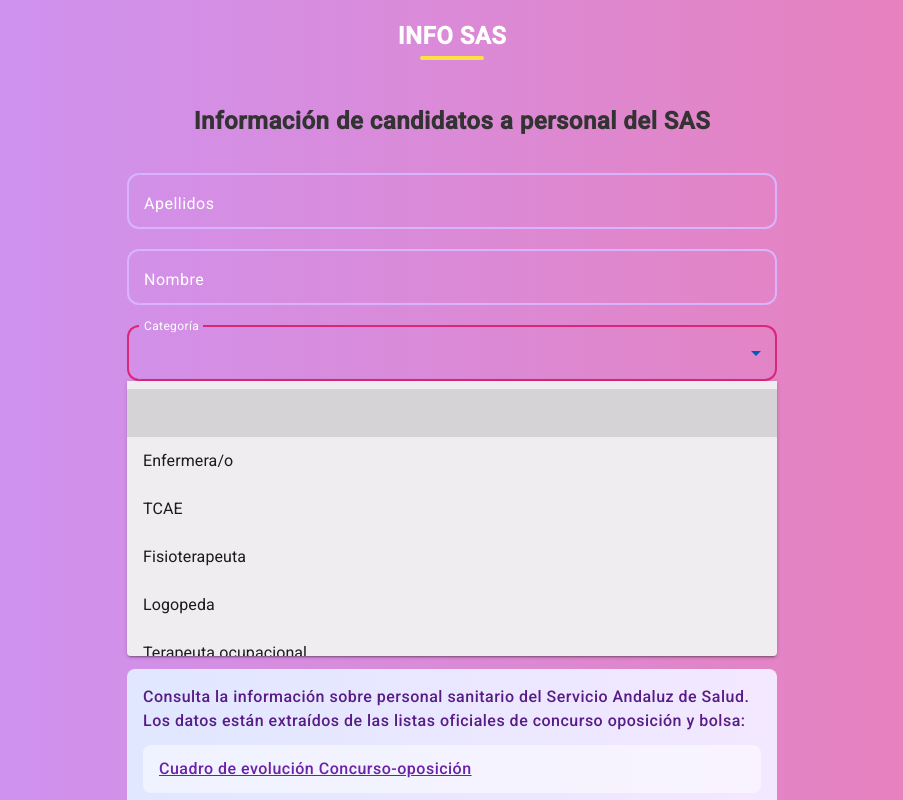
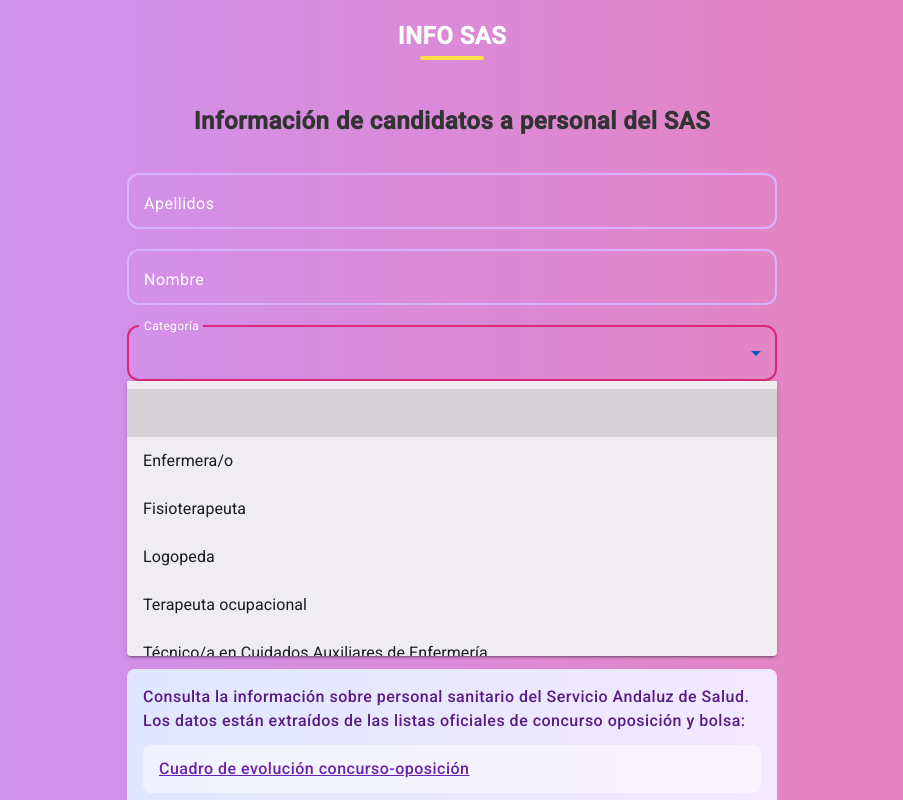
Before and after one commit to torresj/infosas-frontend, an Angular app: page / in a window 1280 px wide. Both pictures are taken after a click on the element 640 px from the left and 353 px from the top of the page. Shown: the top 800 px of the page, without its empty margins (188-1091 px from the left). Built offline with nearby package versions, Linux system fonts and the light colour scheme.

Commit message:
New types added

```diff
--- a/src/app/components/home/home.component.html
+++ b/src/app/components/home/home.component.html
@@ -17,10 +17,18 @@
       <mat-select formControlName="type" id="type" (selectionChange)="onInputChange()">
         <mat-option [value]=""></mat-option>
         <mat-option [value]="'NURSE'">Enfermera/o</mat-option>
-        <mat-option [value]="'TCAE'">TCAE</mat-option>
         <mat-option [value]="'FISIO'">Fisioterapeuta</mat-option>
         <mat-option [value]="'SPEECH_THERAPIST'">Logopeda</mat-option>
         <mat-option [value]="'OCCUPATIONAL_THERAPY'">Terapeuta ocupacional</mat-option>
+        <mat-option [value]="'TCAE'">Técnico/a en Cuidados Auxiliares de Enfermería</mat-option>
+        <mat-option [value]="'TEAP'">Técnico/a Especialista en Anatomía Patológica</mat-option>
+        <mat-option [value]="'TEDN'">Técnico/a Especialista Dietética y Nutrición</mat-option>
+        <mat-option [value]="'TEDS'">Técnico/a Especialista en Documentación Sanitaria</mat-option>
+        <mat-option [value]="'TEL'">Técnico/a Especialista en Laboratorio</mat-option>
+        <mat-option [value]="'TEMN'">Técnico/a Especialista en Medicina Nuclear</mat-option>
+        <mat-option [value]="'TERD'">Técnico/a Especialista en Radioterapia</mat-option>
+        <mat-option [value]="'TER'">Técnico/a Especialista en Radiodiagnóstico</mat-option>
+        <mat-option [value]="'TF'">Técnico/a en Farmacia</mat-option>
       </mat-select>
     </mat-form-field>
     <div class="or">- O BUSCAR POR -</div>
@@ -45,10 +53,10 @@
         Consulta la información sobre personal sanitario del Servicio Andaluz de Salud. Los datos están extraídos de las listas oficiales de concurso oposición y bolsa:
       </p>
       <a  class="staff-category" target="_blank" href="https://www.sspa.juntadeandalucia.es/servicioandaluzdesalud/profesionales/ofertas-de-empleo/oferta-de-empleo-publico-puestos-base/oep-extraordinaria-decreto-ley-122022-centros-sas/cuadro-de-evolucion-concurso-oposicion-centros-sas">
-        <span>Cuadro de evolución Concurso-oposición</span>
+        <span>Cuadro de evolución concurso-oposición</span>
       </a>
       <a  class="staff-category" target="_blank" href="https://www.sspa.juntadeandalucia.es/servicioandaluzdesalud/profesionales/ofertas-de-empleo/bolsa-de-empleo/cuadro-de-evolucion-2023">
-        <span>Cuadro de evolución de bolsa de empleo</span>
+        <span>Cuadro de evolución de bolsa de empleo con corte en 2023</span>
       </a>
     </div>
   }
--- a/src/app/components/staffs/job-bank/job-bank.component.ts
+++ b/src/app/components/staffs/job-bank/job-bank.component.ts
@@ -26,7 +26,7 @@
   getTitle(): string{
     switch (this.jobBank.type){
       case StaffJobBankType.NURSE: return "Bolsa de enfermería";
-      case StaffJobBankType.TCAE: return "Bolsa de TCAE";
+      case StaffJobBankType.TCAE: return "Bolsa de técnico/a en cuidados auxiliares de enfermería";
       case StaffJobBankType.NURSE_FAMILY: return "Bolsa especialista en enfermería familiar y comunitaria";
       case StaffJobBankType.NURSE_GYNECOLOGY: return "Bolsa especialista en enfermería obstétrico-ginecológica (matrón/a)"
       case StaffJobBankType.NURSE_MENTAL_HEALTH: return "Bolsa especialista en enfermería de salud mental";
@@ -35,6 +35,14 @@
       case StaffJobBankType.FISIO: return "Bolsa de fisioterapia";
       case StaffJobBankType.OCCUPATIONAL_THERAPY: return "Bolsa de terapia ocupacional";
       case StaffJobBankType.SPEECH_THERAPIST: return "Bolsa de logopedia";
+      case StaffJobBankType.TEAP: return "Bolsa de técnico/a especialista en anatomía patológica";
+      case StaffJobBankType.TEDN: return "Bolsa de técnico/a especialista en dietética y nutrición";
+      case StaffJobBankType.TEDS: return "Bolsa de técnico/a especialista en documentación sanitaria";
+      case StaffJobBankType.TEL: return "Bolsa de técnico/a especialista en laboratorio";
+      case StaffJobBankType.TEMN: return "Bolsa de técnico/a especialista en medicina nuclear";
+      case StaffJobBankType.TER: return "Bolsa de técnico/a especialista en radioterapia";
+      case StaffJobBankType.TERD: return "Bolsa de técnico/a especialista en radiodiagnóstico";
+      case StaffJobBankType.TF: return "Bolsa de técnico/a especialista en farmacia";
     }
   }
 
--- a/src/app/models/staffJobBankType.ts
+++ b/src/app/models/staffJobBankType.ts
@@ -8,5 +8,13 @@
   NURSE_GYNECOLOGY = "NURSE_GYNECOLOGY",
   NURSE_PEDIATRICIAN = "NURSE_PEDIATRICIAN",
   NURSE_MENTAL_HEALTH = "NURSE_MENTAL_HEALTH",
-  NURSE_WORK = "NURSE_WORK"
+  NURSE_WORK = "NURSE_WORK",
+  TEAP = "TEAP",
+  TEDN = "TEDN",
+  TEDS = "TEDS",
+  TEL = "TEL",
+  TEMN = "TEMN",
+  TERD = "TERD",
+  TER = "TER",
+  TF = "TF"
 }
```
